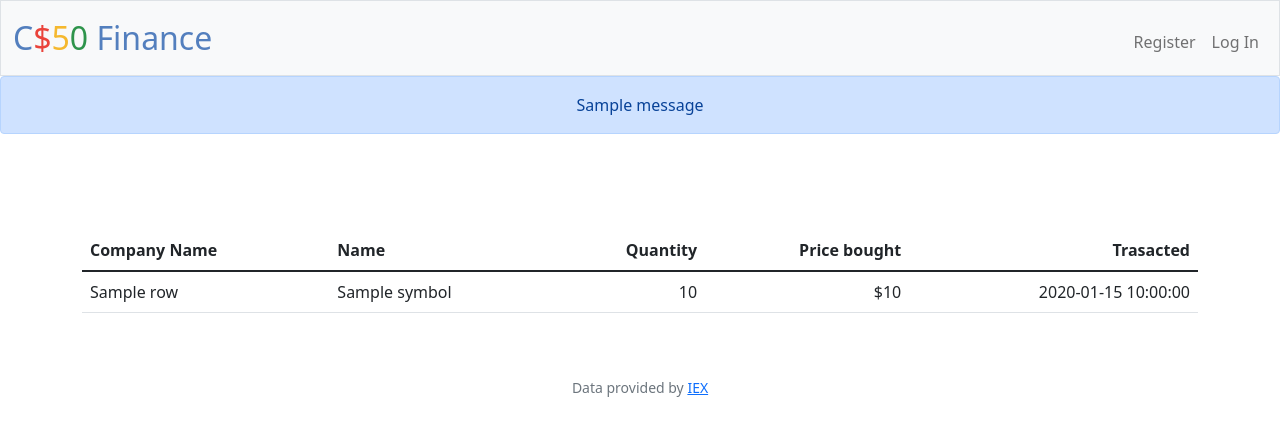
After one commit to j0aoarthur/My-CS50x, a Flask app: template WEEK 9/Problem Set/finance/templates/history.html in a window 1280 px wide. The commit adds this page. Shown: the top 436 px of the page. Run offline with Flask 3, Linux system fonts and the light colour scheme; the template is opened without the code that fills it: most values are stand-ins (such as "Sample title", 1, 10 or a date in 2020); one stand-in notice (Sample message) is shown; some libraries are stand-ins or nearby versions.

Commit message:
FINAL PROJECT, after all changes

```diff
--- a/WEEK 9/Problem Set/finance/app.py
+++ b/WEEK 9/Problem Set/finance/app.py
@@ -3,7 +3,7 @@ from tempfile import mkdtemp
 
 import yfinance as yf
 from cs50 import SQL
-from flask import Flask, flash, g, redirect, render_template, request, session
+from flask import Flask, flash, g, redirect, render_template, request, session, get_flashed_messages
 from werkzeug.security import check_password_hash, generate_password_hash
 
 from flask_session import Session
@@ -48,17 +48,24 @@ def after_request(response):
 def index():
     """Show portfolio of stocks"""
 
-    client_stocks = db.execute("SELECT symbol,sum(quantity) AS quantity,companyName, sum(totalPrice) AS total FROM logs WHERE id = ? AND action = 'purchase' GROUP BY symbol", session["user_id"])
+    client_stocks = db.execute("""SELECT symbol, quantity_total, companyName, total FROM
+                                (SELECT symbol, SUM(quantity) AS quantity_total, companyName,
+                                SUM(totalPrice) AS total FROM logs WHERE id = ? GROUP BY symbol)
+                                AS subquery WHERE quantity_total > 0""", session["user_id"])
+
+    total_value = 0
 
     for row in client_stocks:
         stock = get_stock(row["symbol"])
         row['currentPrice'] = stock['price']
-        row['investment'] = round((row['currentPrice'] * row['quantity']) - row['total'], 2)
+        row_value = row['currentPrice'] * row['quantity_total']
+        total_value += row_value
+        row['investment'] = round(row_value - row['total'], 2)
 
     dictcash_user = db.execute("SELECT cash FROM users WHERE id = ?", session['user_id'])
     cash_user = usd(dictcash_user[0]['cash'])
 
-    return render_template("index.html", stocks=client_stocks, currentCash=cash_user )
+    return render_template("index.html", stocks=client_stocks, currentCash=cash_user, portifolioValue=usd(total_value))
 
 @app.route("/buy", methods=["GET", "POST"])
 @login_required
@@ -101,8 +108,10 @@ def buy():
                     purchase_stock['symbol'], purchase_stock['price'],
                     purchase_stock['quantity'], 'purchase')
 
+        get_flashed_messages("Stock sold successfully!")
 
-        return render_template("bought.html", purchase_stock=purchase_stock, currentCash=usd(cash_user))
+        # return render_template("bought.html", purchase_stock=purchase_stock, currentCash=usd(cash_user))
+        return redirect("/")
 
 
     return render_template("buy.html")
@@ -111,7 +120,10 @@ def buy():
 @login_required
 def history():
     """Show history of transactions"""
-    return apology("TODO")
+
+    logs = db.execute("SELECT symbol,companyName, transactionPrice, time, quantity FROM logs WHERE id = ?", session['user_id'])
+
+    return render_template("history.html", stocks=logs)
 
 
 @app.route("/login", methods=["GET", "POST"])
@@ -181,12 +193,12 @@ def quote():
     if stock == None:
         return render_template("quote.html")
 
-    purchase_stock = get_stock(stock)
+    searched_stock = get_stock(stock)
 
-    if purchase_stock == None:
+    if searched_stock == None:
         return apology("No stocks found with this name", 404)
 
-    return render_template("quote.html", stocks=purchase_stock, search=request.args.get("stock_ticker", None))
+    return render_template("quote.html", stocks=searched_stock, search=request.args.get("stock_ticker", None))
 
 
 @app.route("/register", methods=["GET", "POST"])
@@ -236,7 +248,40 @@ def register():
 @login_required
 def sell():
     """Sell shares of stock"""
-    return apology("TODO")
+
+    nameStocks = db.execute("""SELECT symbol FROM (SELECT symbol, SUM(quantity) AS quantity_total,
+                            companyName, SUM(totalPrice) AS total FROM logs WHERE id = ? GROUP BY symbol)
+                            AS subquery WHERE quantity_total > 0""", session["user_id"])
+
+    if request.method == 'POST':
+        stock = request.form.get("stock_ticker")
+
+        if stock == None:
+            return apology("You didn't select any stock.", 403)
+
+        sold_stock = get_stock(stock)
+        sold_stock['quantity'] = int(request.form.get("stock_quantity"))
+
+        stock_quantity = db.execute("SELECT SUM(quantity) as quantity FROM logs WHERE id = ? AND SYMBOL = ?", session['user_id'], stock)
+
+
+        if stock_quantity[0]['quantity'] < sold_stock['quantity']:
+            return apology("Too many stocks", 403)
+
+        db.execute("UPDATE users SET cash = cash + ? WHERE id = ?", (sold_stock['price'] * sold_stock['quantity']), session["user_id"])
+
+        sold_stock['quantity'] *= -1
+
+        db.execute("INSERT INTO logs (id, companyName, symbol, transactionPrice, quantity, action) VALUES (?,?,?,?,?,?)",
+                    session["user_id"], sold_stock['name'],
+                        sold_stock['symbol'], sold_stock['price'],
+                        sold_stock['quantity'], 'sell')
+
+
+
+        return redirect("/")
+
+    return render_template("sell.html", stocks=nameStocks)
 
 
 # CREATE TABLE users (id INTEGER PRIMARY KEY AUTOINCREMENT NOT NULL,
@@ -244,37 +289,14 @@ def sell():
 #                       cash NUMERIC NOT NULL DEFAULT 10000.00);
 # CREATE TABLE sqlite_sequence(name,seq);
 # CREATE UNIQUE INDEX username ON users (username);
-
-"""
-CREATE TABLE logs (
-    id INTEGER NOT NULL,
-    companyName TEXT NOT NULL,
-    symbol TEXT NOT NULL,
-    transactionPrice NUMERIC NOT NULL,
-    action TEXT NOT NULL,
-    quantity INTEGER NOT NULL,
-    totalPrice NUMERIC GENERATED ALWAYS AS (transactionPrice * quantity) STORED,
-    time DATETIME DEFAULT CURRENT_TIMESTAMP,
-    FOREIGN KEY(id) REFERENCES users(id)
-);
-
-
-INSERT INTO purchases (id, companyName, symbol, transactionPrice, quantity, action) VALUES (?,?,?,?,?),
-(session["user_id"], purchase_stock['name'], purchase_stock['symbol'], purchase_stock['price'], purchase_stock['quantity'], 'purchase')
-
-
-
-
-
-
-SELECT symbol,quantity,companyName,totalPrice, sum(totalPrice) as total WHERE id = ? AND WHERE action = 'purchase' GROUP BY symbol
-SELECT symbol,sum(quantity),companyName, sum(totalPrice) AS total FROM logs WHERE id = 1 AND action = 'purchase' GROUP BY symbol
-
-INSERT INTO purchases (id, companyName, symbol, purchasePrice, quantity) VALUES ();
-
-
-
-
-"INSERT INTO logs (id, companyName, symbol, transactionPrice, action, quantity) VALUES (1, 'Microsoft', 'MSFT', 400, 'purchase', 3)",
-
-"""
+# CREATE TABLE logs (
+#     id INTEGER NOT NULL,
+#     companyName TEXT NOT NULL,
+#     symbol TEXT NOT NULL,
+#     transactionPrice NUMERIC NOT NULL,
+#     action TEXT NOT NULL,
+#     quantity INTEGER NOT NULL,
+#     totalPrice NUMERIC GENERATED ALWAYS AS (transactionPrice * quantity) STORED,
+#     time DATETIME DEFAULT CURRENT_TIMESTAMP,
+#     FOREIGN KEY(id) REFERENCES users(id)
+# );
--- /dev/null
+++ b/WEEK 9/Problem Set/finance/templates/history.html
@@ -0,0 +1,40 @@
+{% extends "layout.html" %}
+
+{% block title %}
+    History
+{% endblock %}
+
+{% block main %}
+    <div class="container mx-auto">
+
+
+        {% if stocks %}
+            <table class="table mt-5 text-end">
+                <thead>
+                    <tr>
+                        <th class="text-start">Company Name</th>
+                        <th class="text-start">Name</th>
+                        <th>Quantity</th>
+                        <th>Price bought</th>
+                        <th>Trasacted</th>
+                    </tr>
+                </thead>
+                <tbody>
+                    {% for row in stocks %}
+                    <tr>
+                        <td class="text-start"> {{ row['companyName']}}</td>
+                        <td class="text-start"> {{ row['symbol'] }} </td>
+                        <td> {{ row['quantity'] }} </td>
+                        <td> ${{ row['transactionPrice'] }} </td>
+                        <td> {{ row['time'] }} </td>
+                    </tr>
+                    {% endfor %}
+                </tbody>
+            </table>
+
+        {% endif %}
+
+
+
+    </div>
+{% endblock %}
```
Also changed, not shown: WEEK 9/Problem Set/finance/templates/index.html (+13 -7 lines), WEEK 9/Problem Set/finance/templates/sell.html (added, +25 -0 lines), WEEK 9/Problem Set/finance/finance.db, 2 other files.
